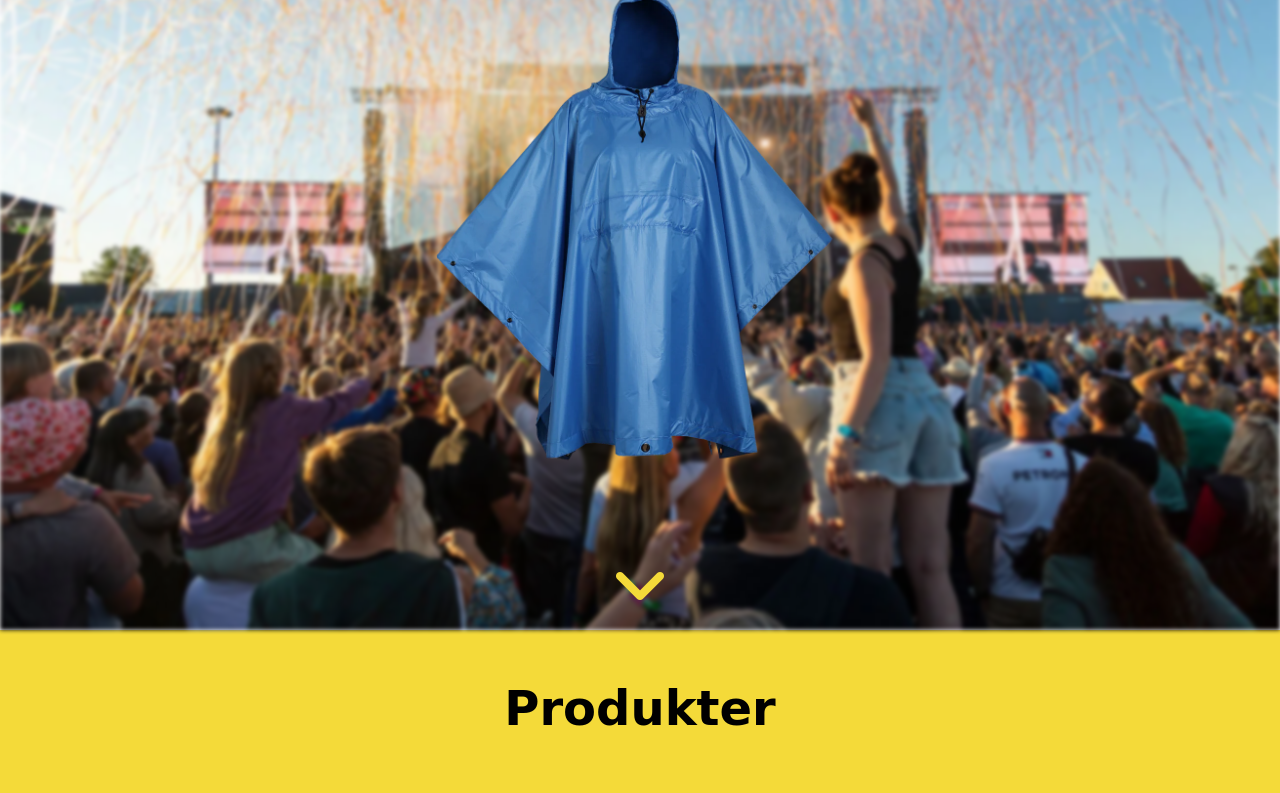
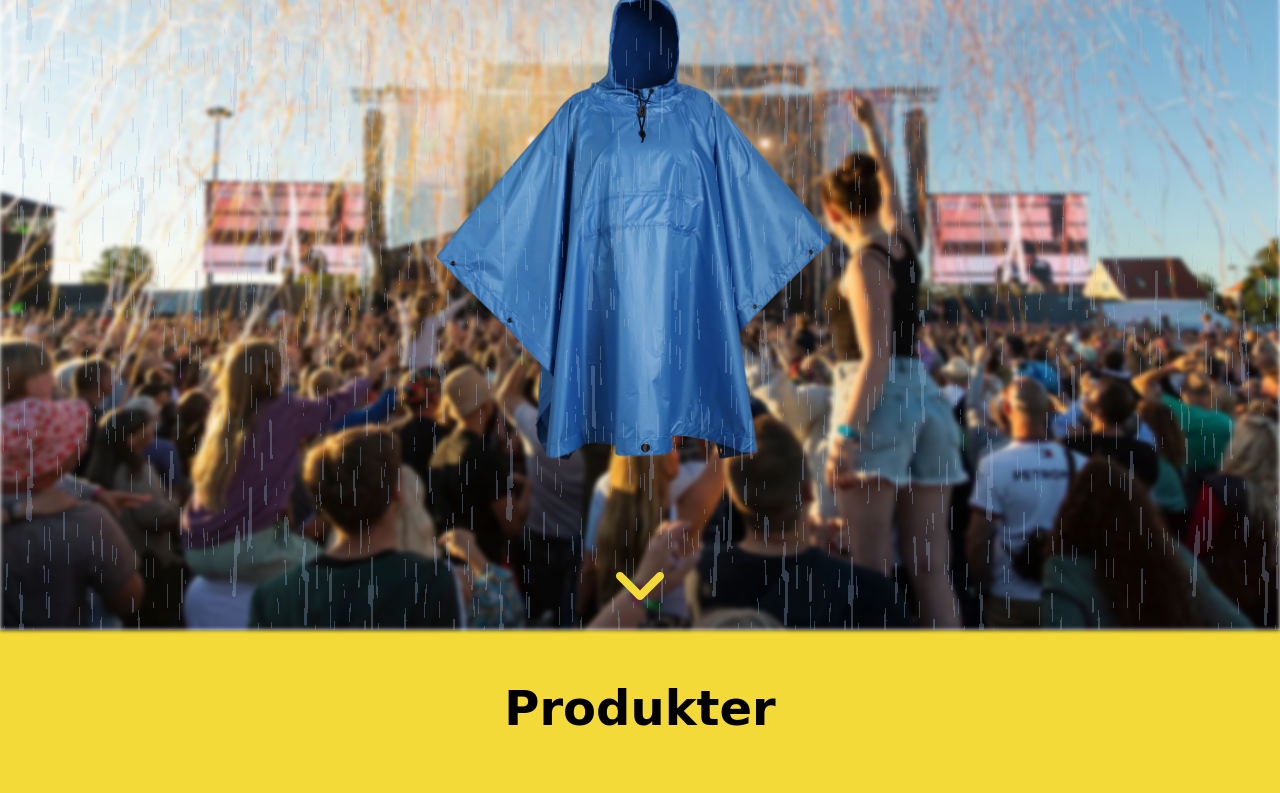
Before and after one commit to Jeppelunds/MuchoPoncho, a website: page index.html in a window 1280 px wide. Shown: the part 170-963 px from the top of the page. Drawn offline with Linux system fonts and the light colour scheme; the site is published under a folder, as on GitHub Pages, so addresses that start at the root find nothing; files whose address does not match are found by name; a web font is replaced by a local one.

Commit message:
fjernet slash fra regn

```diff
--- a/css/main.css
+++ b/css/main.css
@@ -134,7 +134,7 @@ html {
 .header-img-rain {
   width: 100%;
   height: 100%;
-  background-image: url(/images/rain-gif.gif);
+  background-image: url(images/rain-gif.gif);
   animation: rain 1s linear infinite;
   opacity: 0.3;
 }
```
